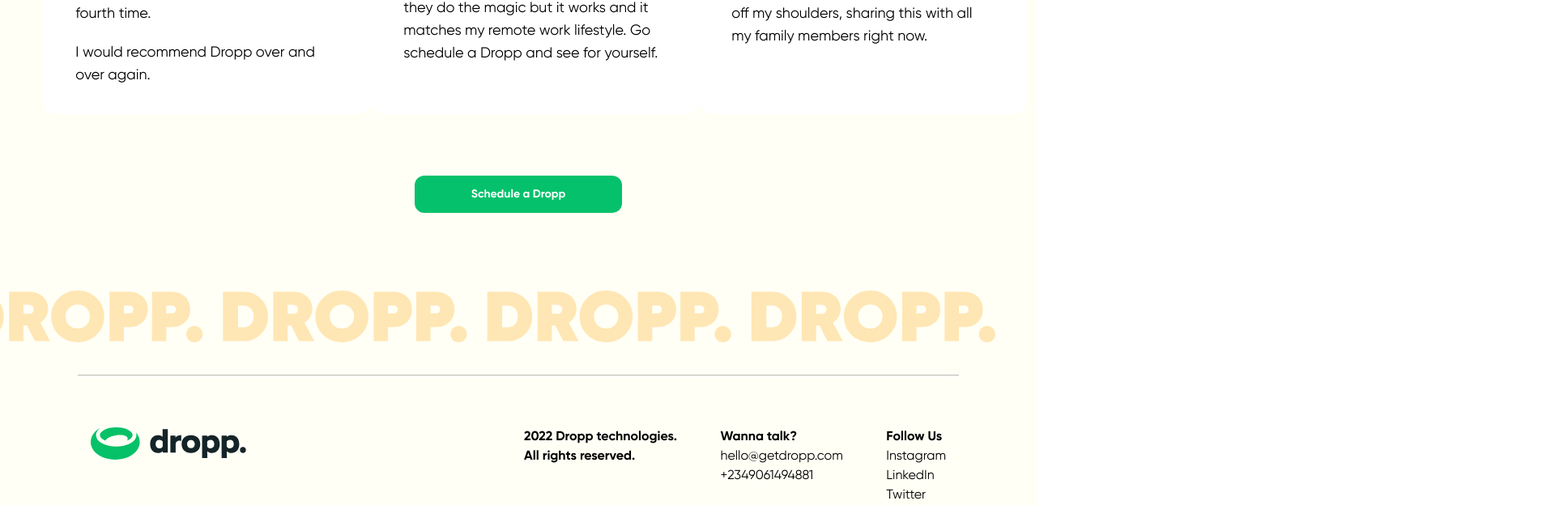
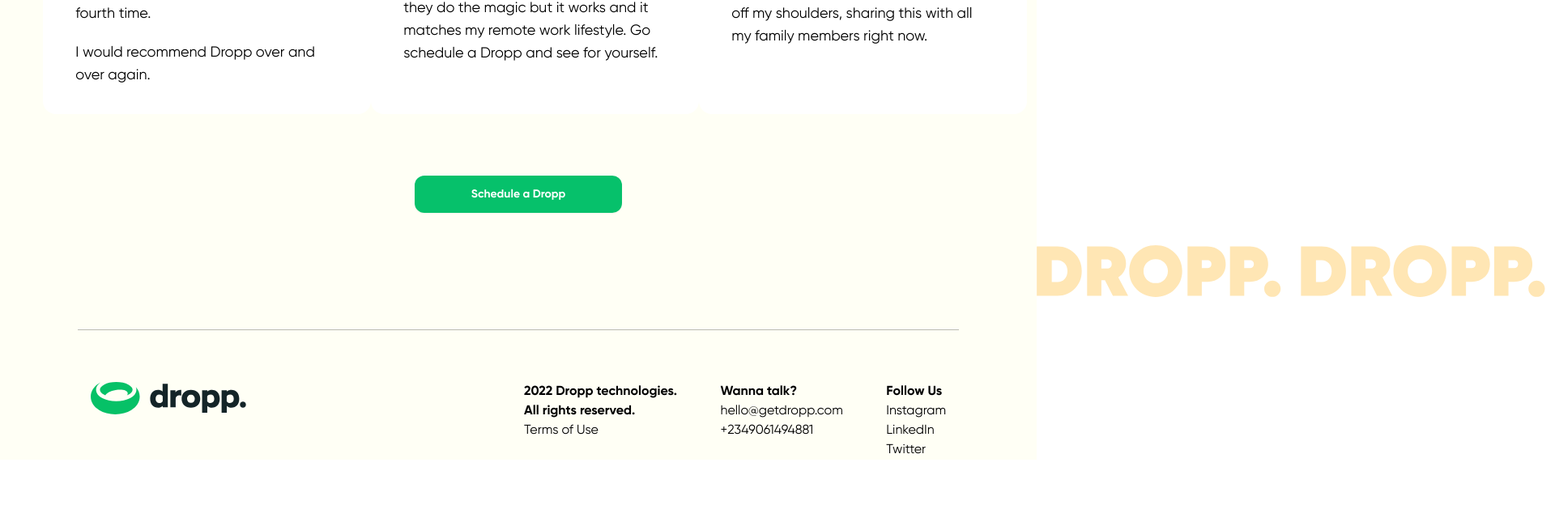
Before and after one commit to vokecodes/Dropp, a React (Create React App) app: page / in a window 1280 px wide. Shown: the part 2832-3456 px from the top of the page at 81% size, 1920 px wide, since content can reach past the window. After the commit the page ends 3400 px from the top, so only its background shows below. Built offline with nearby package versions, Linux system fonts and the light colour scheme.

Commit message:
button works

```diff
--- a/src/App.css
+++ b/src/App.css
@@ -61,9 +61,21 @@
   height: 506px;
 }
 
-@media (min-width: 1869px) {
+@media (min-width: 1869px) and (max-width: 2050px) {
   .testimonial_card {
-    width: 90%;
+    width: 545px;
+  }
+  .hr_line {
+    width: 625.18px;
+  }
+  .h_601 {
+    height: 601px;
+  }
+}
+
+@media (min-width: 2056px) {
+  .testimonial_card {
+    width: 575px;
   }
   .hr_line {
     width: 625.18px;
@@ -91,7 +103,7 @@
   position: relative;
   animation: linear infinite;
   animation-name: run;
-  animation-duration: 5s;
+  animation-duration: 12s;
 }
 
 @keyframes run {
--- a/src/App.js
+++ b/src/App.js
@@ -37,7 +37,10 @@
               Dropp allows you to shop groceries from your favourite
               supermarkets and delivers to your doorstep in just 1 hour.
             </p>
-            <button className="w-full lg:w-1/3 font_bold py-3 border border-transparent text-sm rounded-xl shadow-sm text-white bg_primary">
+            <button
+              className="w-full lg:w-1/3 font_bold py-3 button border border-transparent text-sm rounded-xl shadow-sm text-white bg_primary"
+              onClick={() => window.open("https://paystack.shop/dropp")}
+            >
               Schedule a Dropp
             </button>
             <div className="my-7">
@@ -115,7 +118,10 @@
         </div>
 
         <div className="mt-16 text-center">
-          <button className="w-full lg:w-1/5 font_bold py-3 border border-transparent text-sm rounded-xl shadow-sm text-white bg_primary">
+          <button
+            className="w-full lg:w-1/5 font_bold py-3 border border-transparent text-sm rounded-xl shadow-sm text-white bg_primary"
+            onClick={() => window.open("https://paystack.shop/dropp")}
+          >
             Start Dropp-ing now!
           </button>
         </div>
@@ -260,8 +266,11 @@
 
       {/* Schedule a Dropp */}
       <section className="lg:pt-40" style={{ backgroundColor: "#FFFFF5" }}>
-        <div className="text-center my-24">
-          <button className="w-2/3 lg:w-1/5 font_bold py-3 border border-transparent text-sm rounded-xl shadow-sm text-white bg_primary">
+        <div className="text-center mt-24 mb-10">
+          <button
+            className="w-2/3 lg:w-1/5 font_bold py-3 border border-transparent text-sm rounded-xl shadow-sm text-white bg_primary"
+            onClick={() => window.open("https://paystack.shop/dropp")}
+          >
             Schedule a Dropp
           </button>
         </div>
@@ -279,7 +288,15 @@
               style={{ flexGrow: 0.2 }}
             >
               <p className="font_bold text-base my-5 lg:my-0">
-                2022 Dropp technologies. <br /> All rights reserved.
+                2022 Dropp technologies. <br /> All rights reserved. <br />
+                <a
+                  href="https://paystack.shop/dropp"
+                  target="_blank"
+                  rel="noreferrer"
+                  className="font_regular"
+                >
+                  Terms of Use
+                </a>
               </p>
               <p className="font_regular text-base my-5 lg:my-0">
                 <span className="font_bold">Wanna talk? </span>
```
